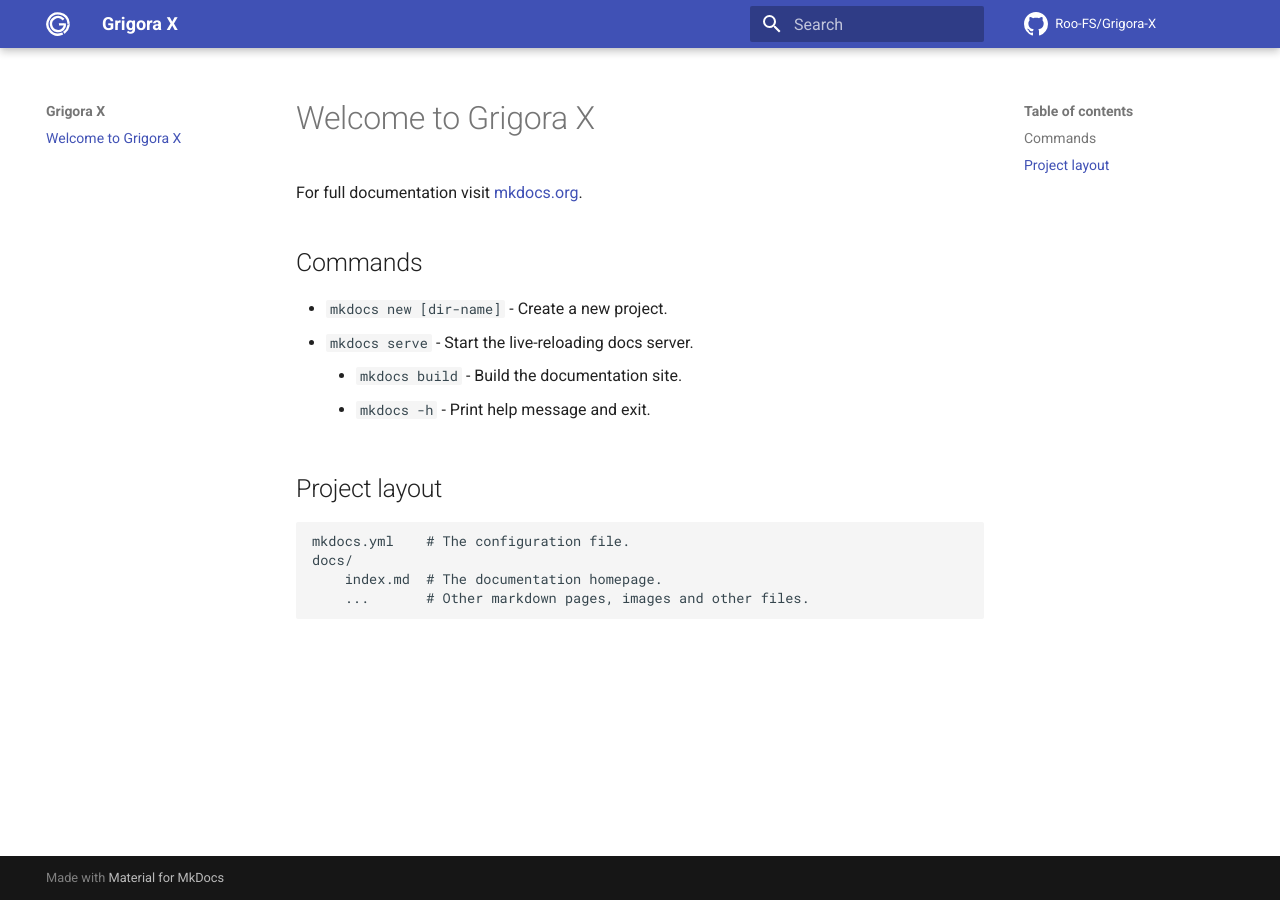
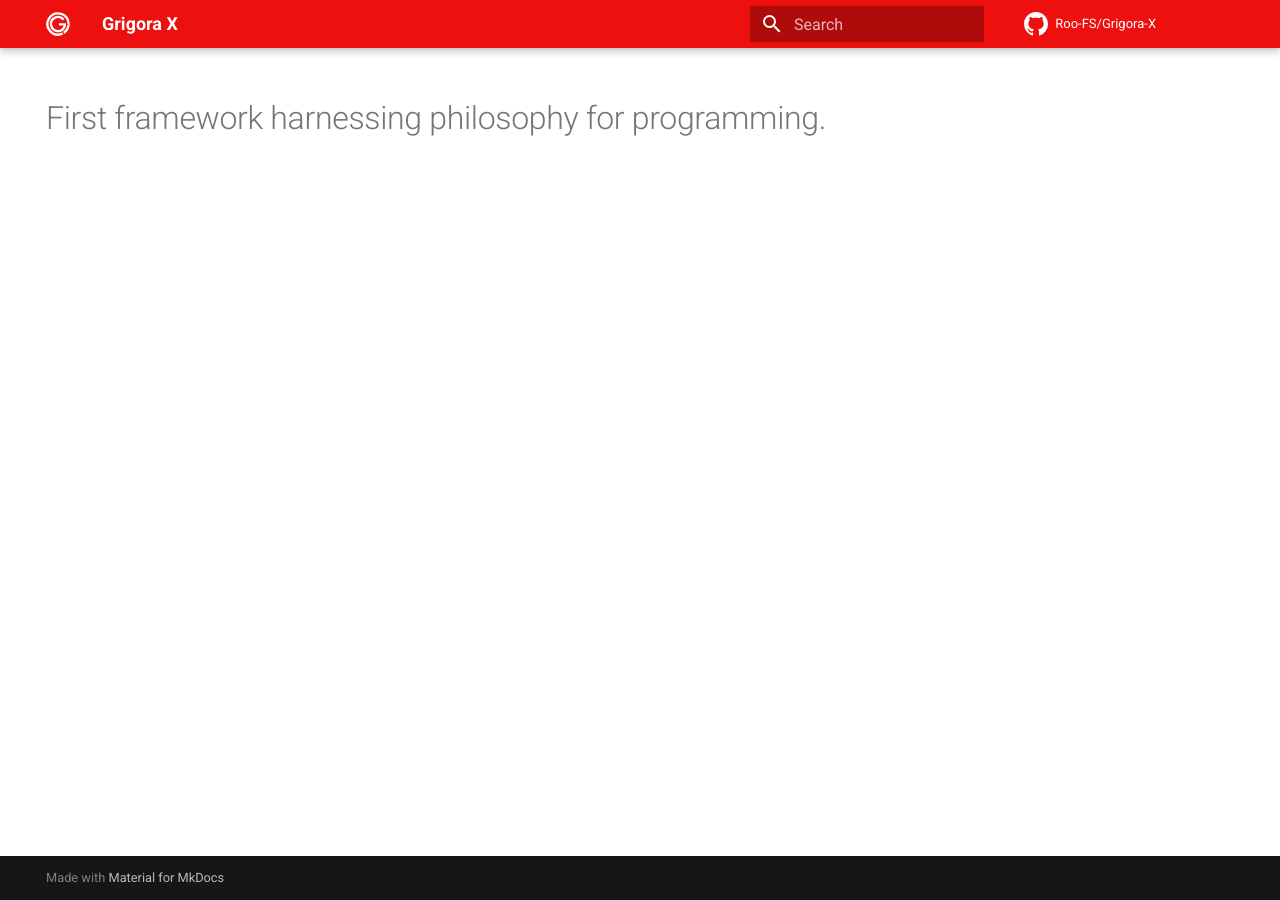
Before and after one commit to Roo-FS/Grigora-X, an MkDocs documentation site: the page built from docs/index.md, in a window 1280 px wide. Built offline with MkDocs 1.6.1 and Material for MkDocs 9.7.7, drawn with Linux system fonts in a browser that asks for light colours; comment, search, counter and statistics services are not loaded.

Commit message:
Update to docs

```diff
--- a/docs/index.md
+++ b/docs/index.md
@@ -1,17 +1,9 @@
-# Welcome to Grigora X
+---
+    hide:
+    - navigation
+---
 
-For full documentation visit [mkdocs.org](https://www.mkdocs.org).
-
-## Commands
-
-* `mkdocs new [dir-name]` - Create a new project.
-* `mkdocs serve` - Start the live-reloading docs server.
-    * `mkdocs build` - Build the documentation site.
-    * `mkdocs -h` - Print help message and exit.
-
-## Project layout
-
-    mkdocs.yml    # The configuration file.
-    docs/
-        index.md  # The documentation homepage.
-        ...       # Other markdown pages, images and other files.
+<div id="fusiondoc-home" markdown>
+<section id="fusiondoc-home-main">
+<section id="fusiondoc-home-main-inner">
+<h1>First framework harnessing philosophy for programming.</h1>
--- /dev/null
+++ b/docs/stylesheets/extra.css
@@ -0,0 +1,5 @@
+:root {
+    --md-primary-fg-color:        #EE0F0F;
+    --md-primary-fg-color--light: #ECB7B7;
+    --md-primary-fg-color--dark:  #90030C;
+  }
--- a/mkdocs.yml
+++ b/mkdocs.yml
@@ -6,5 +6,13 @@ theme:
   name: material
   logo: assets/ggx-icon.svg
   favicon: assets/ggx-icon.svg
+  palette:
+    primary: custom
   icon:
     repo: octicons/mark-github-16
+
+extra_css:
+  - stylesheets/extra.css
+
+nav:
+  - Home: index.md
```
